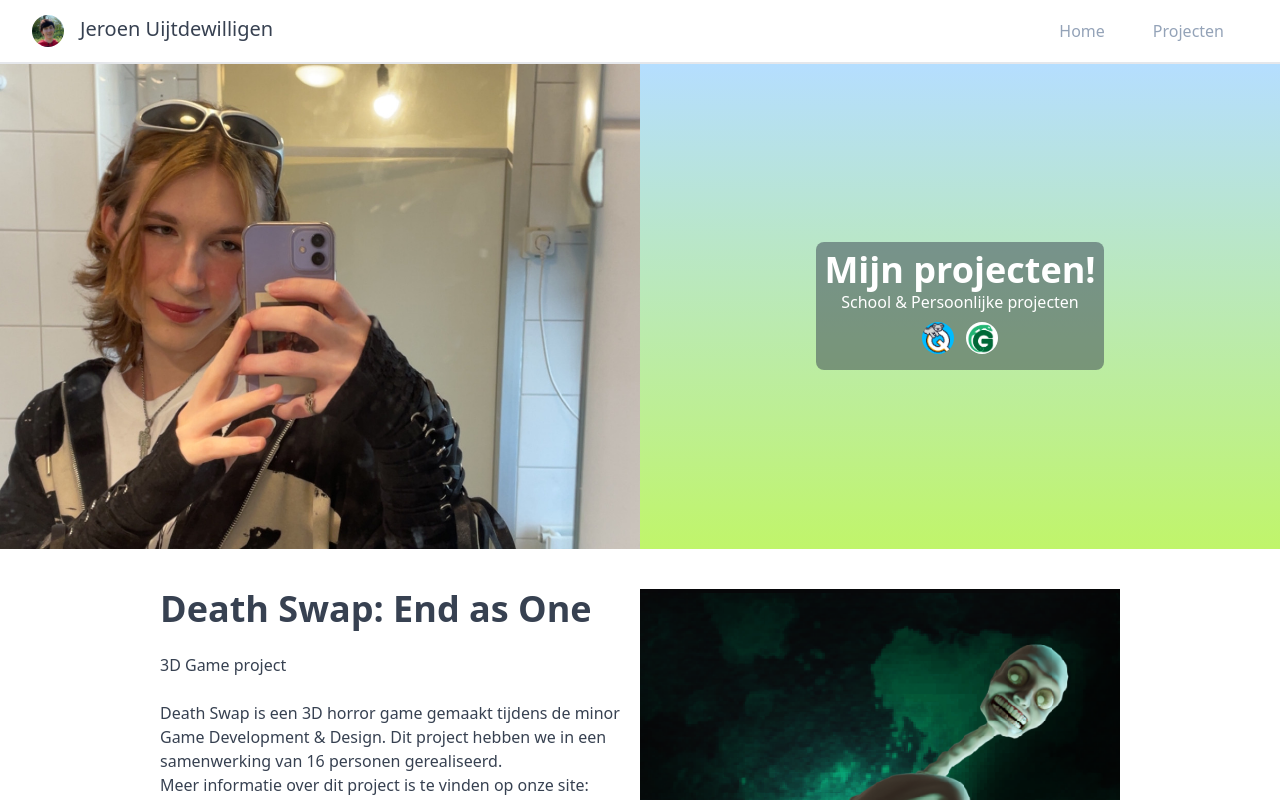
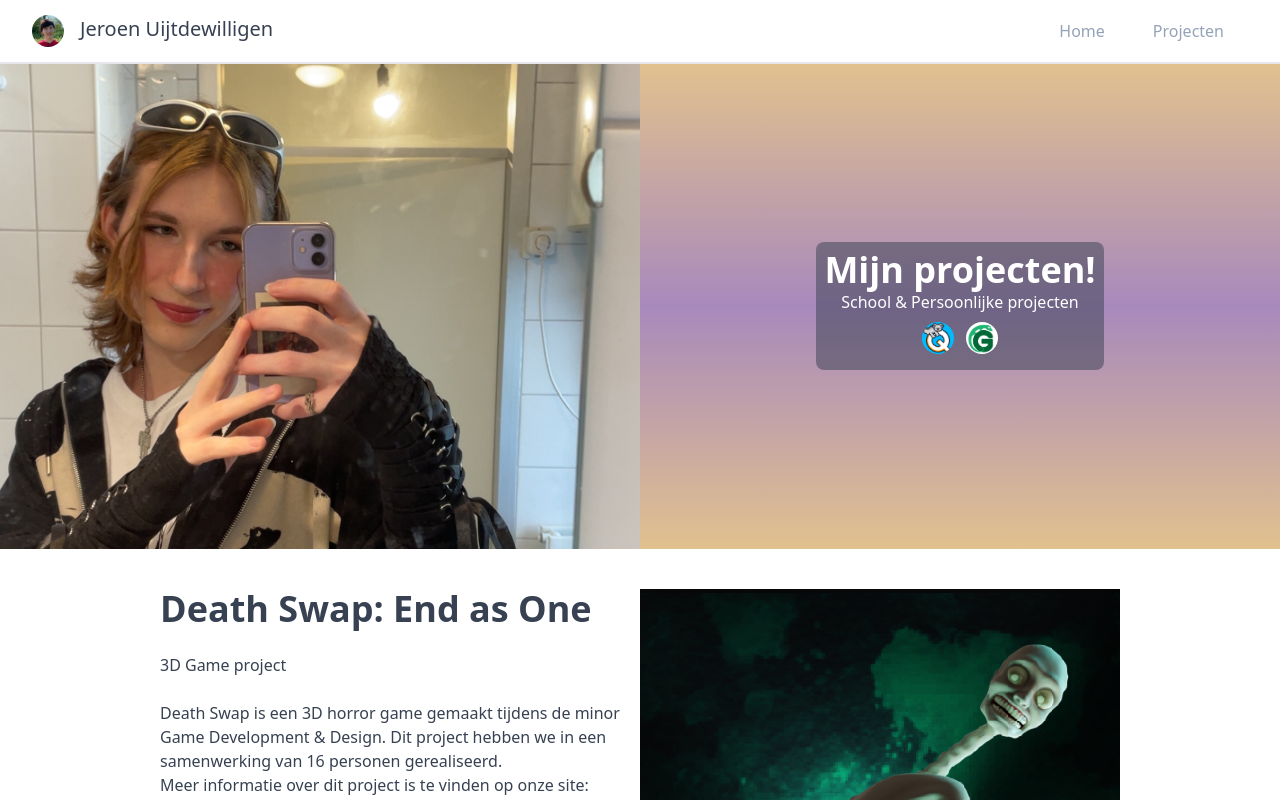
Before and after one commit to JeroenUijt/portfolio-website-oud, a React (Vite) app: page /projects in a window 1280 px wide. Shown: the top 800 px of the page. Built offline with nearby package versions, Linux system fonts and the light colour scheme.

Commit message:
Zelfde styling andere pagina

```diff
--- a/src/pages/ProjectsPage.tsx
+++ b/src/pages/ProjectsPage.tsx
@@ -9,9 +9,9 @@ const ProjectsPage: FC = () => {
       <section id="Intro" className="relative">
         <div className="sm:grid sm:grid-cols-2">
           <div>
-            <img src="/images/JeroenUijt.jpeg" alt="Ikzeluf" />
+            <img className="object-cover w-full" src="/images/JeroenUijt.jpeg" alt="Ikzeluf" />
           </div>
-          <div className="flex justify-center bg-gradient-to-t from-[#c0f56a] to-[#b5deff] p-4">
+          <div className="flex justify-center bg-gradient-to-t from-[#e1c18e] via-[#a889bc] to-[#e1c18e] p-4">
             <div className="self-center rounded-lg bg-gray-700 bg-opacity-50 p-2 text-center text-white">
               <h1 className="text-4xl font-semibold">Mijn projecten!</h1>
               <h4>School & Persoonlijke projecten</h4>
```
